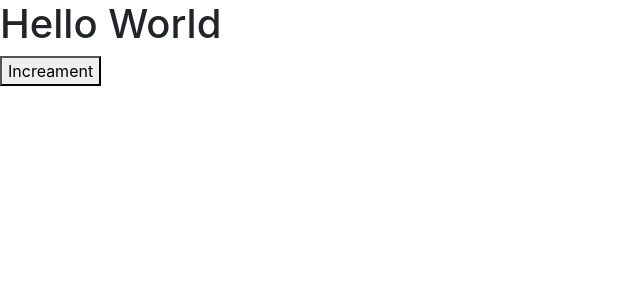
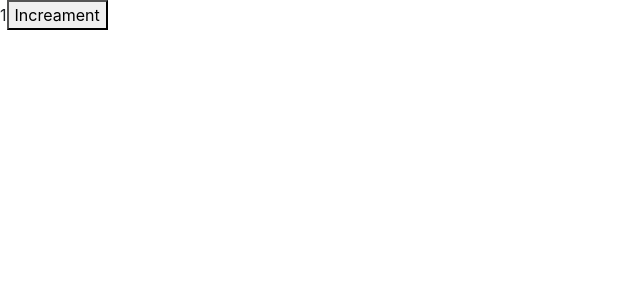
Before and after one commit to DulanjaliSenarathna/counter-app, a React (Create React App) app: page / in a window 1280 px wide. Shown: the top 300 px of the page, without its empty margins (0-640 px from the left). Built offline with nearby package versions, Linux system fonts and the light colour scheme.

Commit message:
Embedding expressions

```diff
--- a/src/components/counter.jsx
+++ b/src/components/counter.jsx
@@ -2,9 +2,20 @@ import React, { Component } from 'react';
 
  class Counter extends Component {
 
+    state = {
+        count:1
+    };
+
     render() {
-        return <React.Fragment><h1>Hello World</h1>
-        <button>Increament</button></React.Fragment> ;//jsx expression
+
+        return (<div> <span>{this.formatCount()}</span>
+        <button>Increament</button></div>) ;//jsx expression
+    }
+
+    formatCount(){
+        const {count} = this.state; //instead of => this.state.count, we can use 'count'
+        return count ===0 ? 'Zero' : count;
+
     }
 }
 
```
